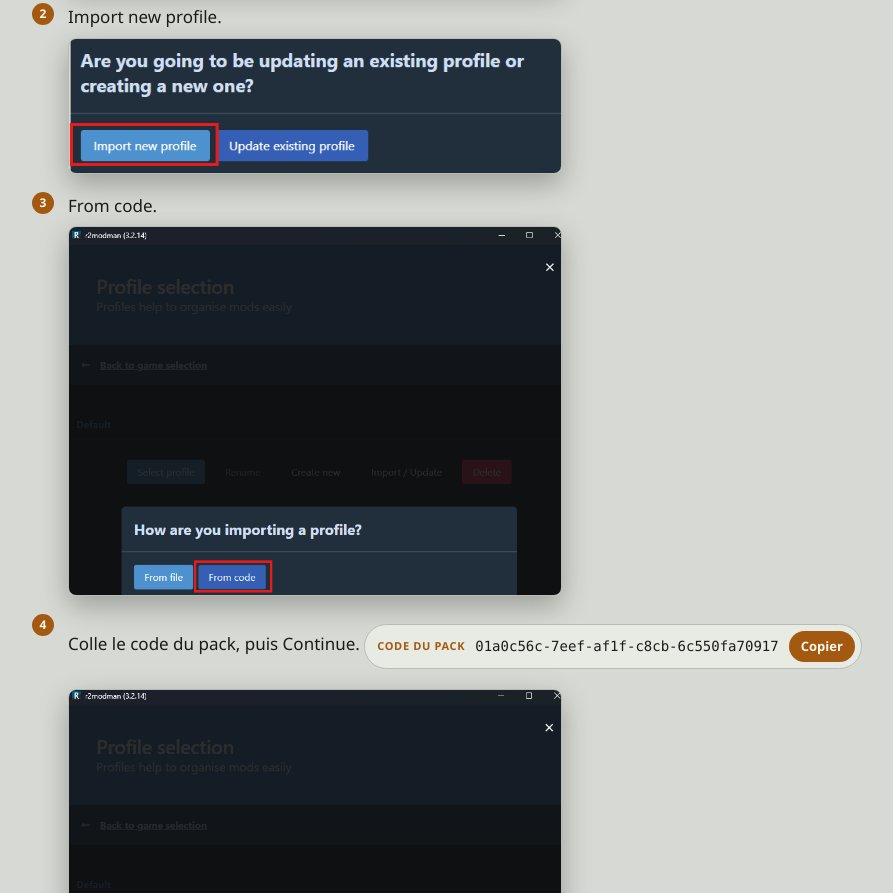
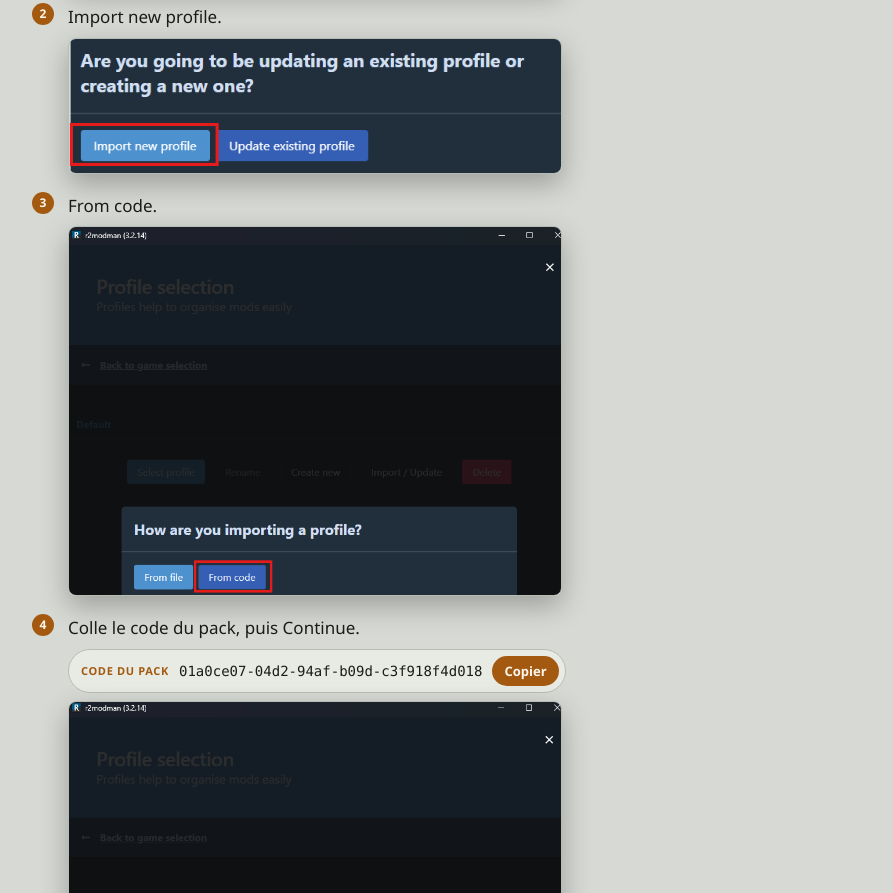
Before and after one commit to Typholzz/tuto-mods-repo, a plain HTML site: page index.html in a window 1280 px wide. Shown: the part 1482-2375 px from the top of the page, without its empty margins (96-989 px from the left). Drawn offline with nearby package versions, Linux system fonts and the light colour scheme; animation ran at ten frames a second.

Commit message:
Met a jour le code du pack et le place sous le texte.

```diff
--- a/index.html
+++ b/index.html
@@ -310,6 +310,11 @@
       border-radius: 999px;
     }
 
+    ol.steps .code {
+      display: flex;
+      margin: 8px 0 4px;
+    }
+
     .code p {
       margin: 0;
       color: var(--accent);
@@ -442,7 +447,7 @@
     <div class="code">
       <p>Code du pack</p>
       <div class="row">
-        <code class="pack-code">01a0c56c-7eef-af1f-c8cb-6c550fa70917</code>
+        <code class="pack-code">01a0ce07-04d2-94af-b09d-c3f918f4d018</code>
         <button class="copy" type="button">Copier</button>
       </div>
     </div>
@@ -485,7 +490,7 @@
           <div class="code">
             <p>Code du pack</p>
             <div class="row">
-              <code class="pack-code">01a0c56c-7eef-af1f-c8cb-6c550fa70917</code>
+              <code class="pack-code">01a0ce07-04d2-94af-b09d-c3f918f4d018</code>
               <button class="copy" type="button">Copier</button>
             </div>
           </div>
@@ -547,7 +552,7 @@
           <div class="code">
             <p>Code du pack</p>
             <div class="row">
-              <code class="pack-code">01a0c56c-7eef-af1f-c8cb-6c550fa70917</code>
+              <code class="pack-code">01a0ce07-04d2-94af-b09d-c3f918f4d018</code>
               <button class="copy" type="button">Copier</button>
             </div>
           </div>
```
